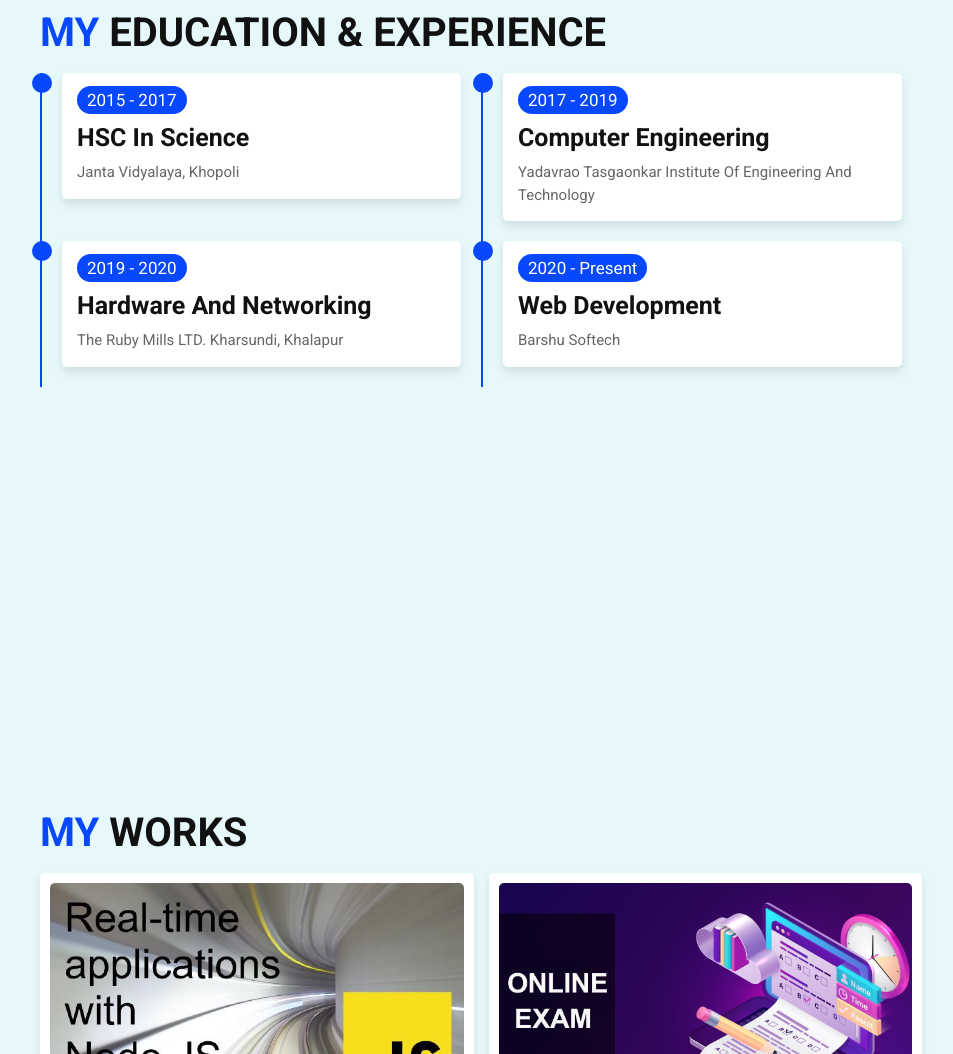
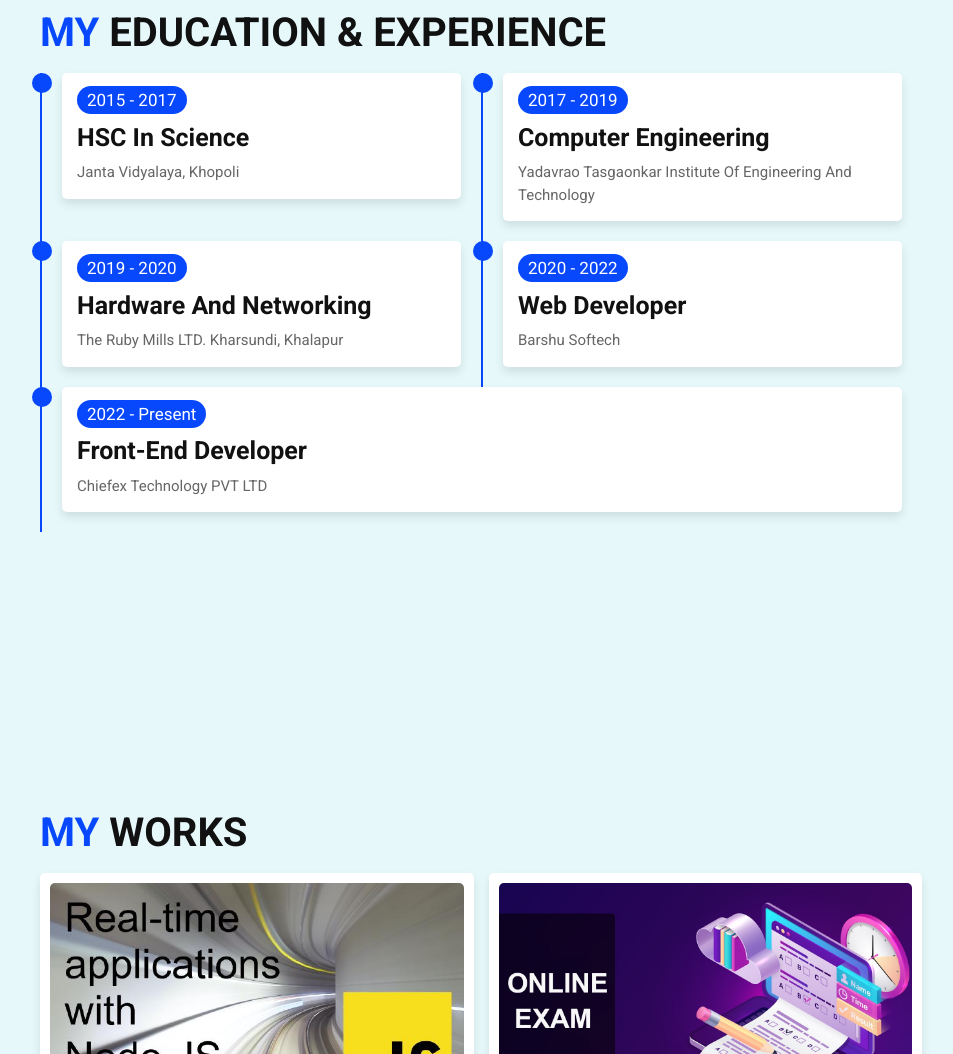
Before and after one commit to Ksahil2507/Sahilkshirsagar.github.io, a plain HTML site: page index.html in a window 1280 px wide. Shown: the part 2606-3660 px from the top of the page, without its empty margins (309-1262 px from the left). Drawn offline with Linux system fonts and the light colour scheme; a web font is replaced by a local one.

Commit message:
Update index.html

```diff
--- a/index.html
+++ b/index.html
@@ -245,21 +245,21 @@
 
         <div class="box">
             <div class="content">
-                <span> 2020 - Present </span>
-                <h3>Web development</h3>
+                <span> 2020 - 2022 </span>
+                <h3>Web Developer</h3>
                 <p>Barshu Softech</p>
             </div>
         </div>
 
-        <!-- <div class="box">
+        <div class="box">
             <div class="content">
-                <span> 2019 - 2020 </span>
-                <h3>front-end development</h3>
-                <p>Lorem ipsum dolor sit amet consectetur adipisicing elit. Vitae vel quasi consectetur expedita ipsam similique maiores ipsa? Error, debitis ullam.</p>
+                <span> 2022 - Present </span>
+                <h3>front-end Developer</h3>
+                <p>Chiefex Technology PVT LTD</p>
             </div>
         </div>
 
-        <div class="box">
+       <!-- <div class="box">
             <div class="content">
                 <span> 2020 - 2021 </span>
                 <h3>front-end development</h3>
```
